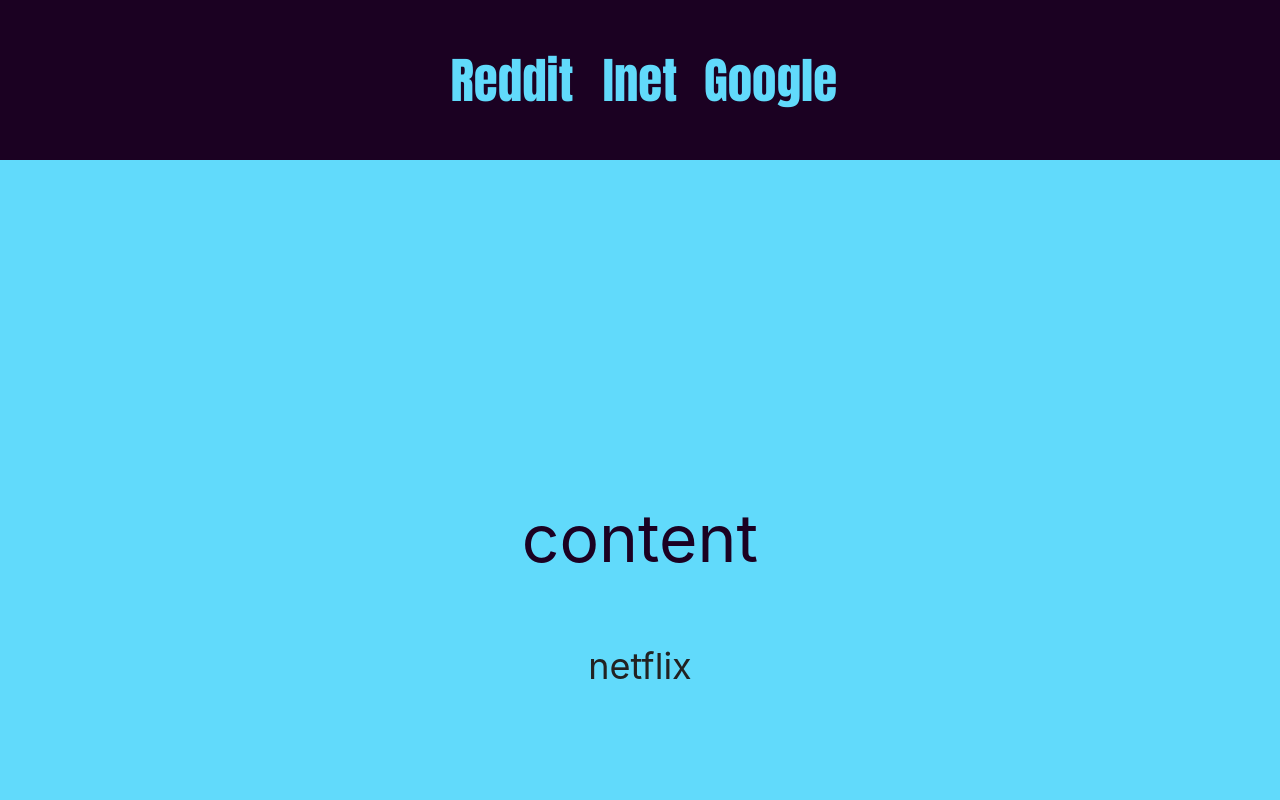
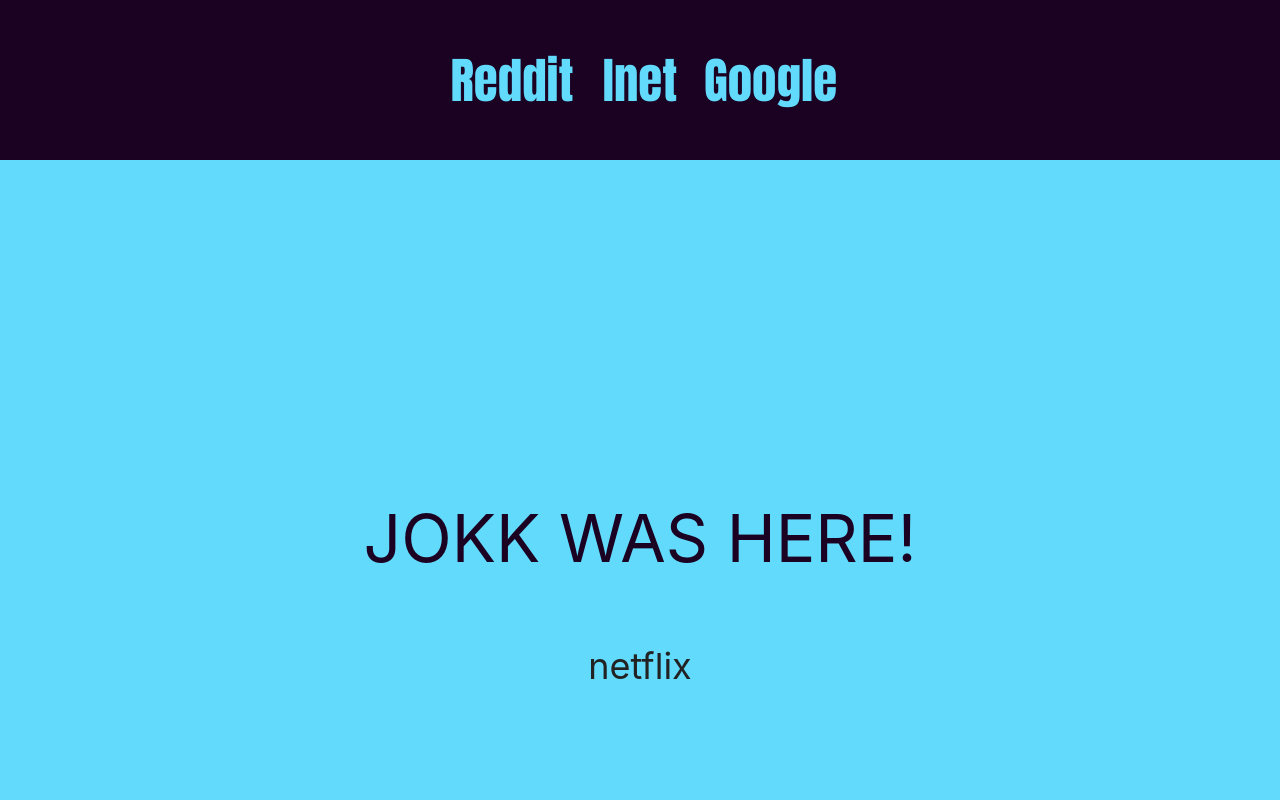
Before and after one commit to joacimgr/react-base, a React (Create React App) app: page / in a window 1280 px wide. Shown: the top 800 px of the page. Built offline with nearby package versions, Linux system fonts and the light colour scheme.

Commit message:
Message to check jenkins

```diff
--- a/src/App.js
+++ b/src/App.js
@@ -37,7 +37,7 @@ function App() {
         </div>
       </header>
       <div className="content">
-        <p>content</p>
+        <p>JOKK WAS HERE!</p>
         <a
             className="App-link-content"
             href="http://www.netflix.com"
```
